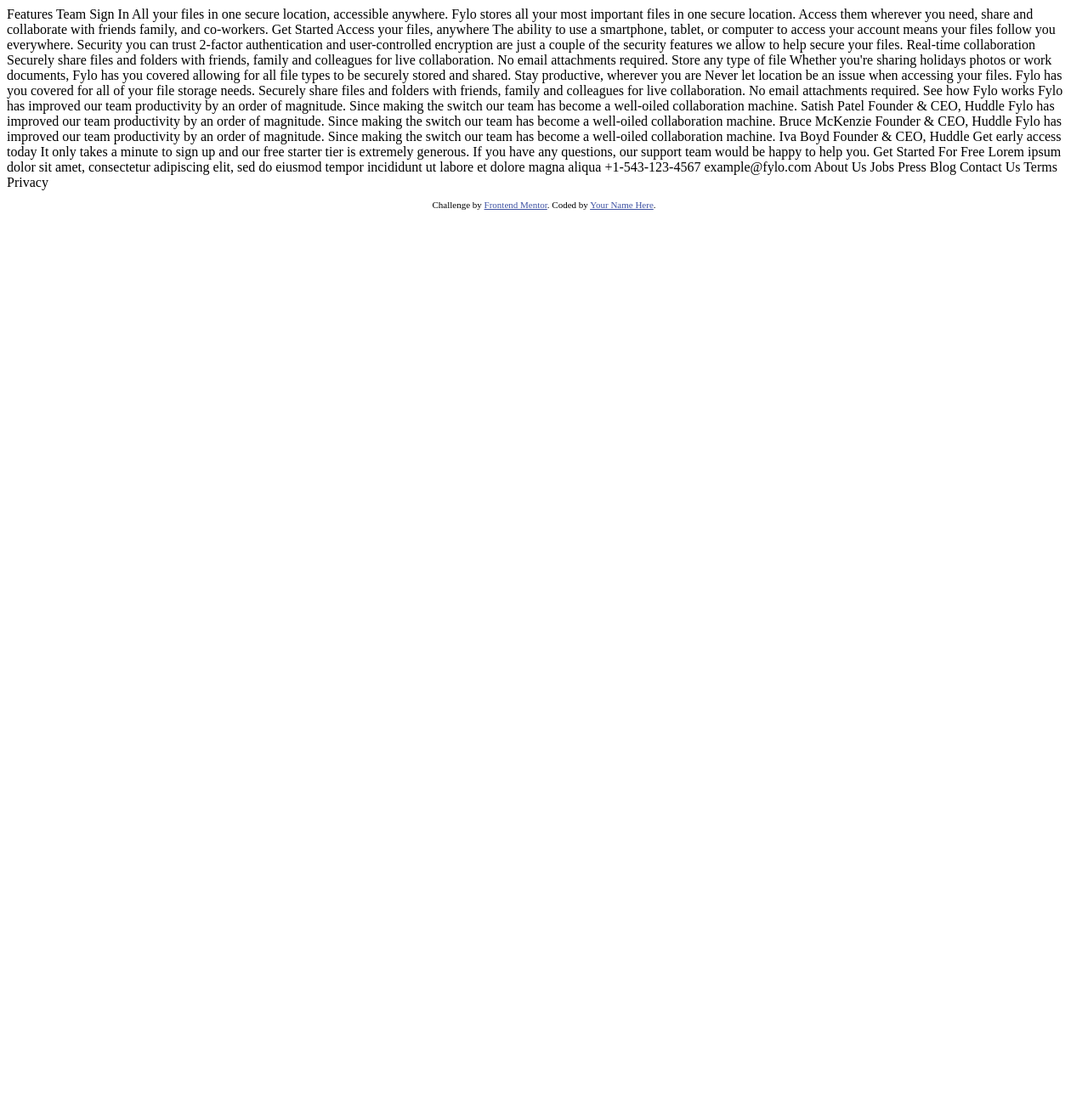
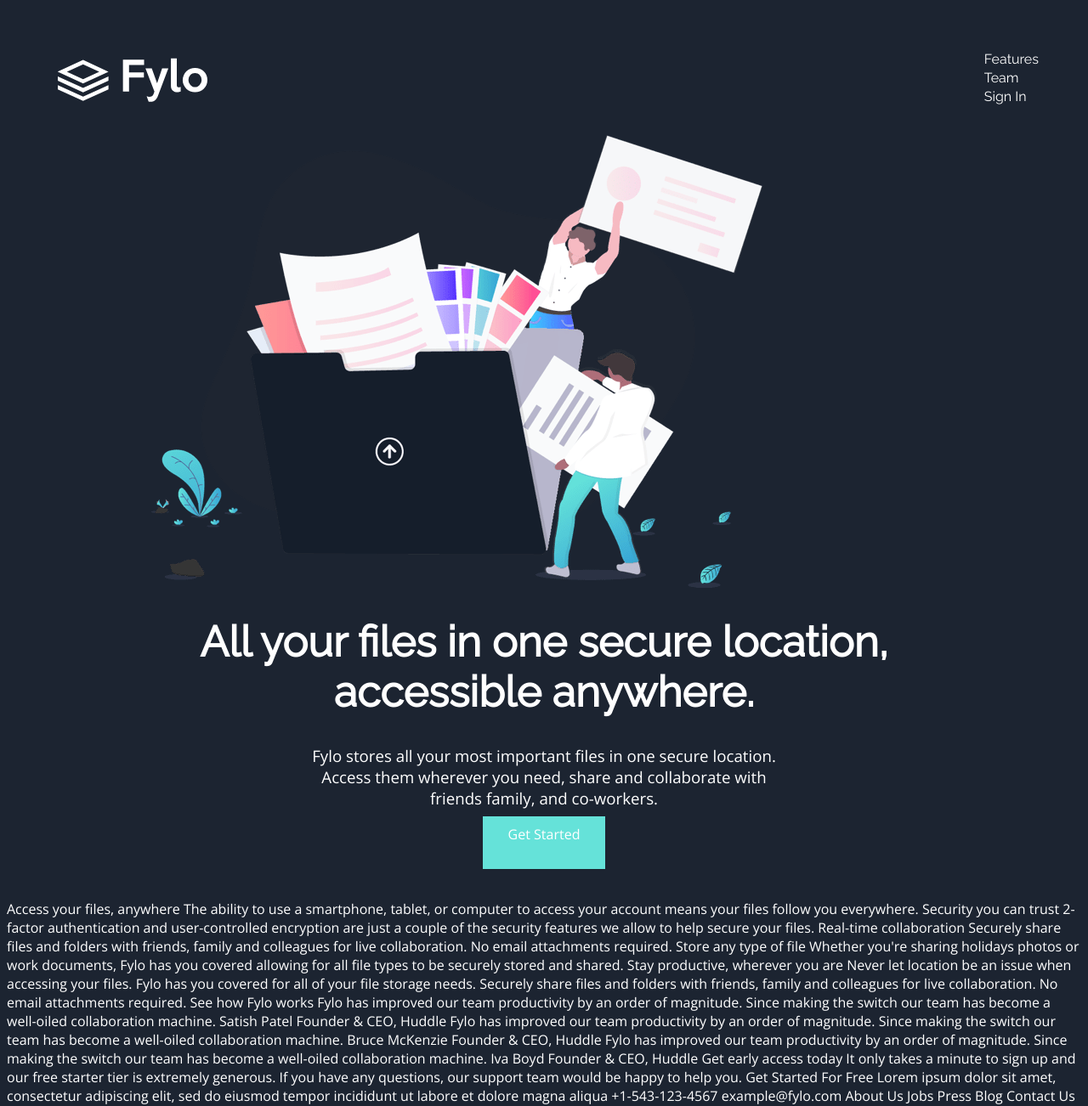
Before and after one commit to WeinpelKvin/FrontendChallenges, a plain HTML site: page index.html in a window 1280 px wide. Shown: the top 1302 px of the page at 85% size. Before the commit the page ends 800 px from the top, so only its background shows below. Drawn offline with nearby package versions, Linux system fonts and the light colour scheme.

Commit message:
stylesheet and nav

```diff
--- a/index.html
+++ b/index.html
@@ -8,24 +8,66 @@
 
   <title>Frontend Mentor | Fylo landing page with dark theme and features grid</title>
 
-  <!-- Feel free to remove these styles or customise in your own stylesheet 👍 -->
-  <style>
+<style>
+     @import url('https://fonts.googleapis.com/css?family=Raleway');
+     @import url('https://fonts.googleapis.com/css?family=Open+Sans');
+
+    body {
+      background-color: hsl(217, 28%, 15%);
+      font-family: 'Open Sans', sans-serif;
+      color: white;
+    }
     .attribution { font-size: 11px; text-align: center; }
     .attribution a { color: hsl(228, 45%, 44%); }
+    #navContainer{
+      width: 100%;
+      height: 150px;
+    }
+    .nav {
+      list-style-type: none;
+      display: inline-block;
+      float: right;
+      margin: 50px;
+    }
+    .nav li a {
+      font-size: 16px;
+      font-family: 'Raleway', sans-serif;
+      color: white;
+    }
+    .center {
+      display: block;
+      margin: 0 auto;
+    }
+
+    .button{
+      background-color: hsl(176, 68%, 64%);
+      padding-right: 30px;
+      padding-left: 30px;
+      padding-top: 10px;
+      padding-bottom: 30px;
+    }
   </style>
+
 </head>
 <body>
-  Features
-  Team
-  Sign In
 
-  All your files in one secure location, accessible anywhere.
+  <div id="navContainer">
+    <img src="images/logo.svg" style = "margin: 60px;">
+    <ul class="nav">
+      <li><a>Features</a></li>
+      <li><a>Team</a></li>
+      <li><a>Sign In</a></li>
+    </ul>
+  </div>
+  <div><img src="images/illustration-intro.png" class="center"></div>
 
-  Fylo stores all your most important files in one secure location. Access them wherever
-  you need, share and collaborate with friends family, and co-workers.
+  <div class="mainContainer" style="text-align: center;">
+    <h1 style="font-size: 50px; font-family: 'Raleway', sans-serif;">All your files in one secure location,<br> accessible anywhere.</h1>
+    <h3 style="font-weight: 400;">Fylo stores all your most important files in one secure location. <br>Access them wherever you need, share and collaborate with <br> friends family, and co-workers.</h3>
 
-  Get Started
-
+    <a class="button">Get Started</a>
+  </div>
+<br><br><br></br.>
   Access your files, anywhere
 
   The ability to use a smartphone, tablet, or computer to access your account means your
```
Also changed, not shown: style.css (added).
